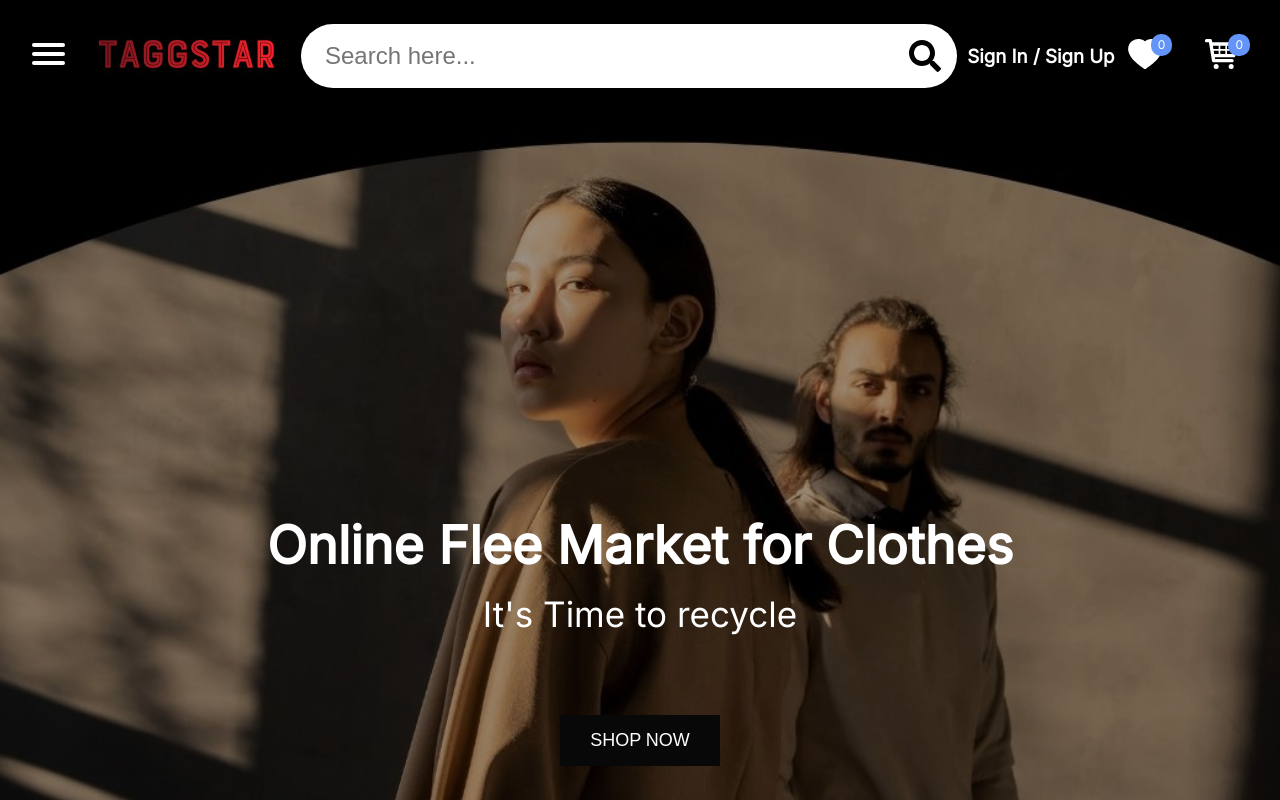
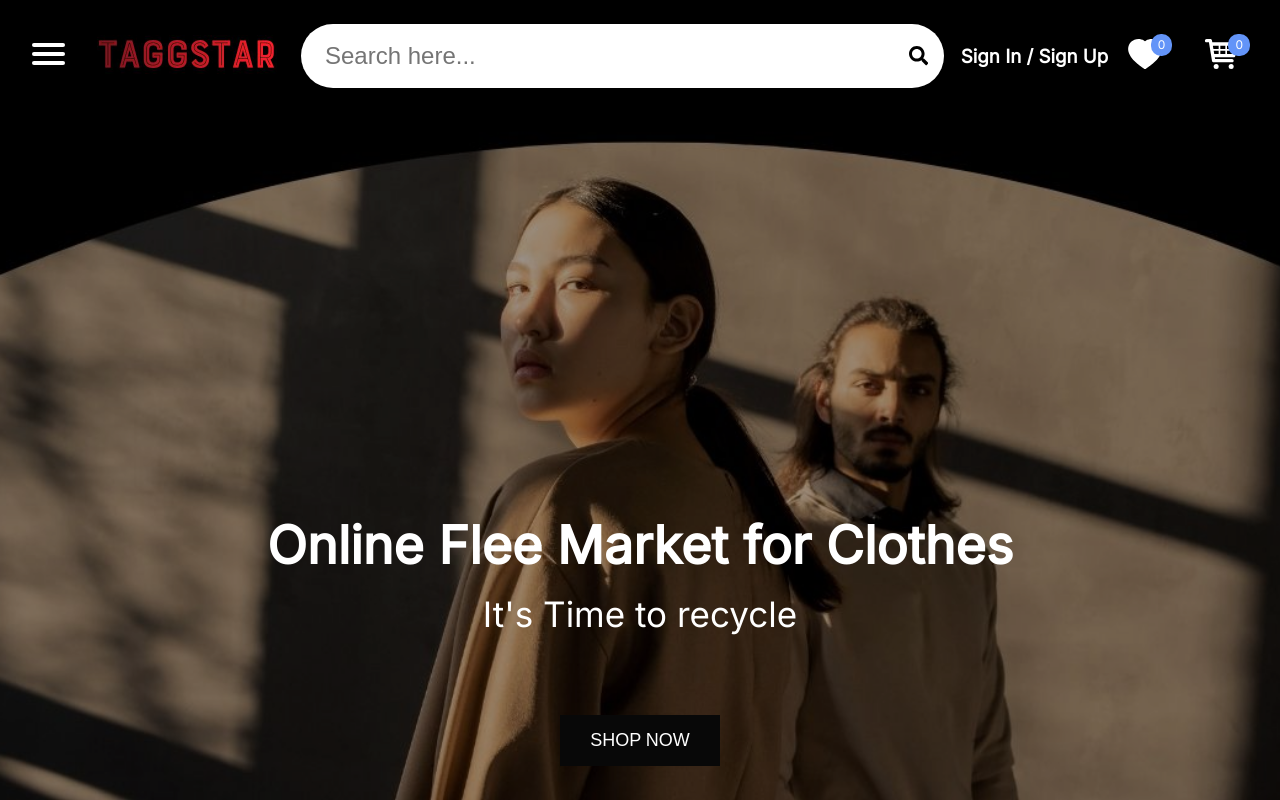
Before and after one commit to pesto-students/little-tags-anchal2107, a React (Create React App) app: page / in a window 1280 px wide. Shown: the top 800 px of the page. Built offline with nearby package versions, Linux system fonts and the light colour scheme; no server answers.

Commit message:
Update Header.scss

```diff
--- a/src/header/Header.scss
+++ b/src/header/Header.scss
@@ -133,8 +133,8 @@
     font-size: 1.5rem;
   }
   svg {
-    height: 2em;
-    width: 2em;
+    height: 1.2em;
+    width: 1.2em;
     margin: 1rem;
     cursor: pointer;
   }
```
